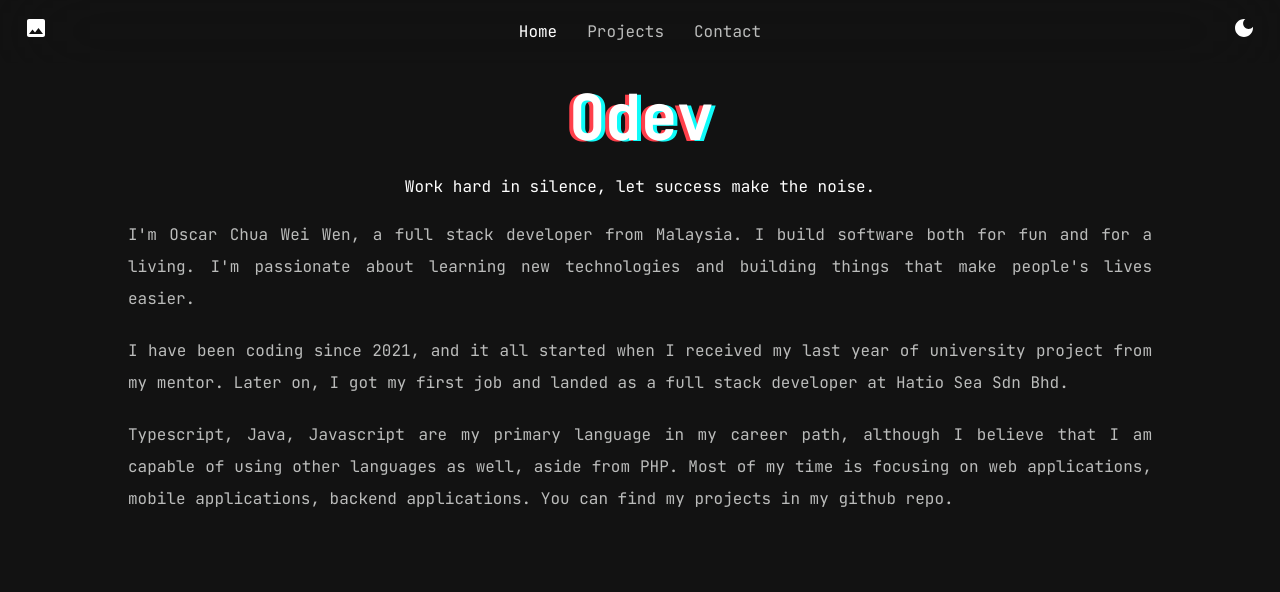
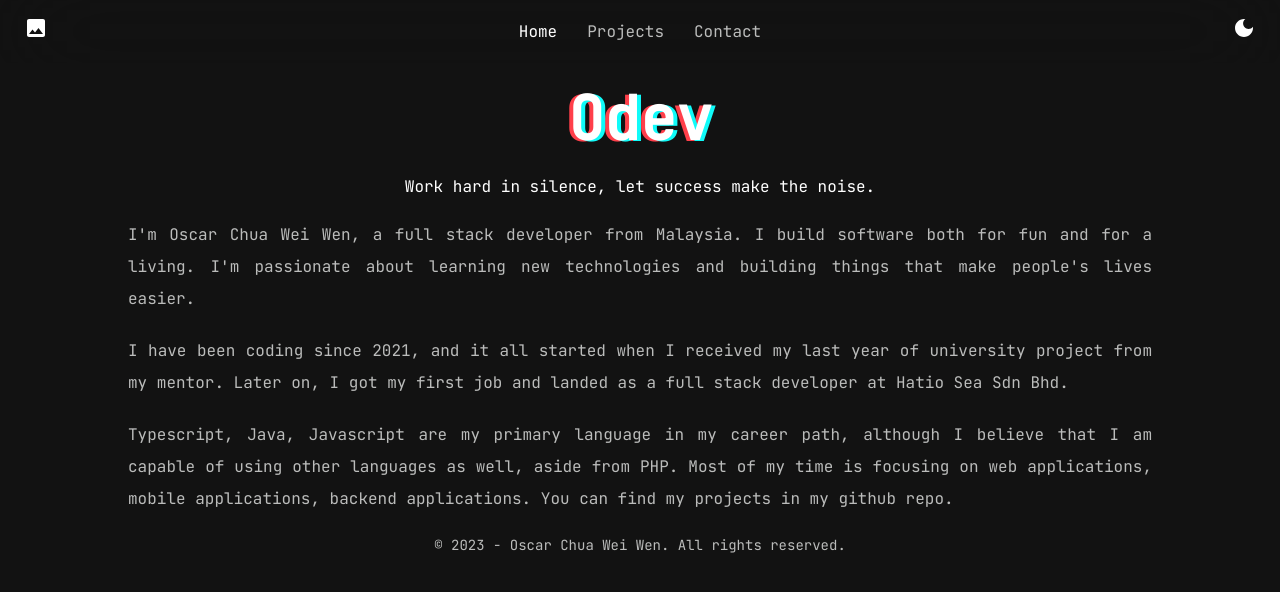
Before and after one commit to oscarchuaweiwen-fsd/odev-portfolio, a Next.js app: page / in a window 1280 px wide. Shown: the top 592 px of the page. Built offline with nearby package versions, Linux system fonts and the light colour scheme.

Commit message:
feat:footer

```diff
--- a/components/home/index.tsx
+++ b/components/home/index.tsx
@@ -1,6 +1,7 @@
 import Holder from "@/components/common/holder";
 import { Box, Typography } from "@mui/material";
 import { motion, useAnimation } from "framer-motion";
+import Container from "@mui/material/Container";
 
 export default function Home() {
     const imgAnimation = useAnimation();
@@ -21,6 +22,7 @@ export default function Home() {
             sx={{
                 display: "flex",
                 justifyContent: "center",
+                flexDirection: "column",
                 height: "auto",
                 marginY: "20px",
                 alignItems: "center",
@@ -108,6 +110,26 @@ export default function Home() {
                     applications. You can find my projects in my github repo.
                 </Typography>
             </Box>
+
+            <Holder
+                sx={{
+                    display: "flex",
+                    width: "100vw",
+                    justifyContent: "center",
+                    marginTop: "20px",
+                }}
+            >
+                <Typography
+                    variant={"subtitle2"}
+                    sx={({ palette }) => {
+                        return {
+                            color: palette.custom.grey,
+                        };
+                    }}
+                >
+                    &copy; 2023 - Oscar Chua Wei Wen. All rights reserved.
+                </Typography>
+            </Holder>
         </Holder>
     );
 }
```
